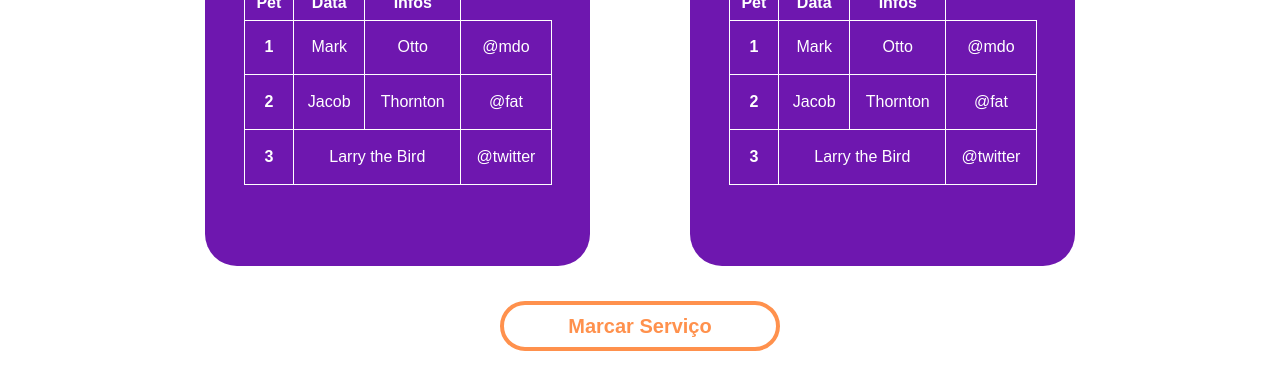
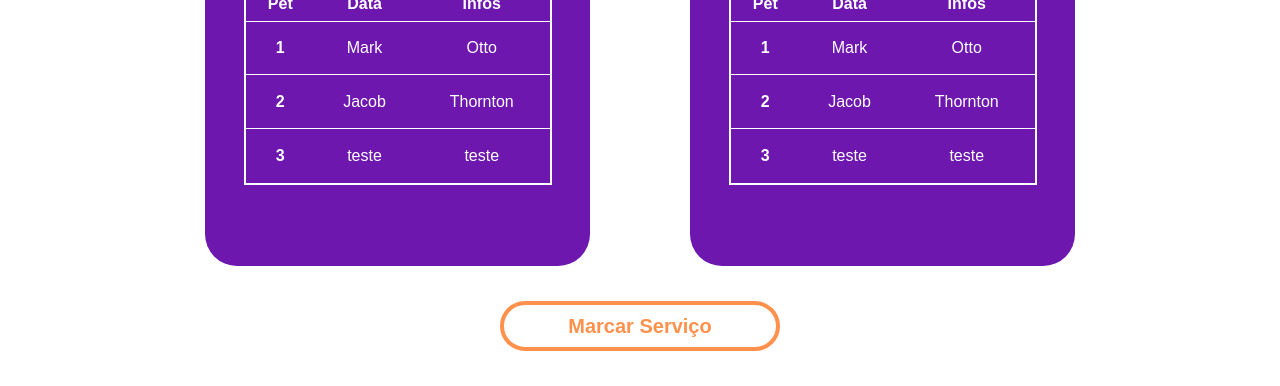
Before and after one commit to nvpetri/PetShop, a plain HTML site: page pages/servicos.html in a window 1280 px wide. Shown: the part 436-822 px from the top of the page. Drawn offline with Linux system fonts and the light colour scheme.

Commit message:
arrumando telas

```diff
--- a/css/serviços.css
+++ b/css/serviços.css
@@ -65,11 +65,13 @@ footer {
     width: 80%;
     height: 50%;
     border-collapse: collapse;
+    border: 2px solid #FFFFFF;
 }
 
 .table th,
 .table td {
-    border: 1px solid #FFFFFF;
+    border-top: 1px solid #FFFFFF;
+    border-bottom: 1px solid #FFFFFF;
     padding: 8px;
     text-align: center;
     color: #FFFFFF;
@@ -91,7 +93,7 @@ button {
 button:hover {
     background-color: #FF914D;
     color: white;
-    transition: 0.3s;
+    transition: 0.1s;
 }
 
 .servicos h1 {
--- a/pages/servicos.html
+++ b/pages/servicos.html
@@ -51,18 +51,16 @@
             <th scope="row">1</th>
             <td>Mark</td>
             <td>Otto</td>
-            <td>@mdo</td>
           </tr>
           <tr>
             <th scope="row">2</th>
             <td>Jacob</td>
             <td>Thornton</td>
-            <td>@fat</td>
           </tr>
           <tr>
             <th scope="row">3</th>
-            <td colspan="2">Larry the Bird</td>
-            <td>@twitter</td>
+            <td>teste</td>
+            <td>teste</td>
           </tr>
         </tbody>
       </table>
@@ -84,18 +82,16 @@
             <th scope="row">1</th>
             <td>Mark</td>
             <td>Otto</td>
-            <td>@mdo</td>
           </tr>
           <tr>
             <th scope="row">2</th>
             <td>Jacob</td>
             <td>Thornton</td>
-            <td>@fat</td>
           </tr>
           <tr>
             <th scope="row">3</th>
-            <td colspan="2">Larry the Bird</td>
-            <td>@twitter</td>
+            <td>teste</td>
+            <td>teste</td>
           </tr>
         </tbody>
       </table>
```
